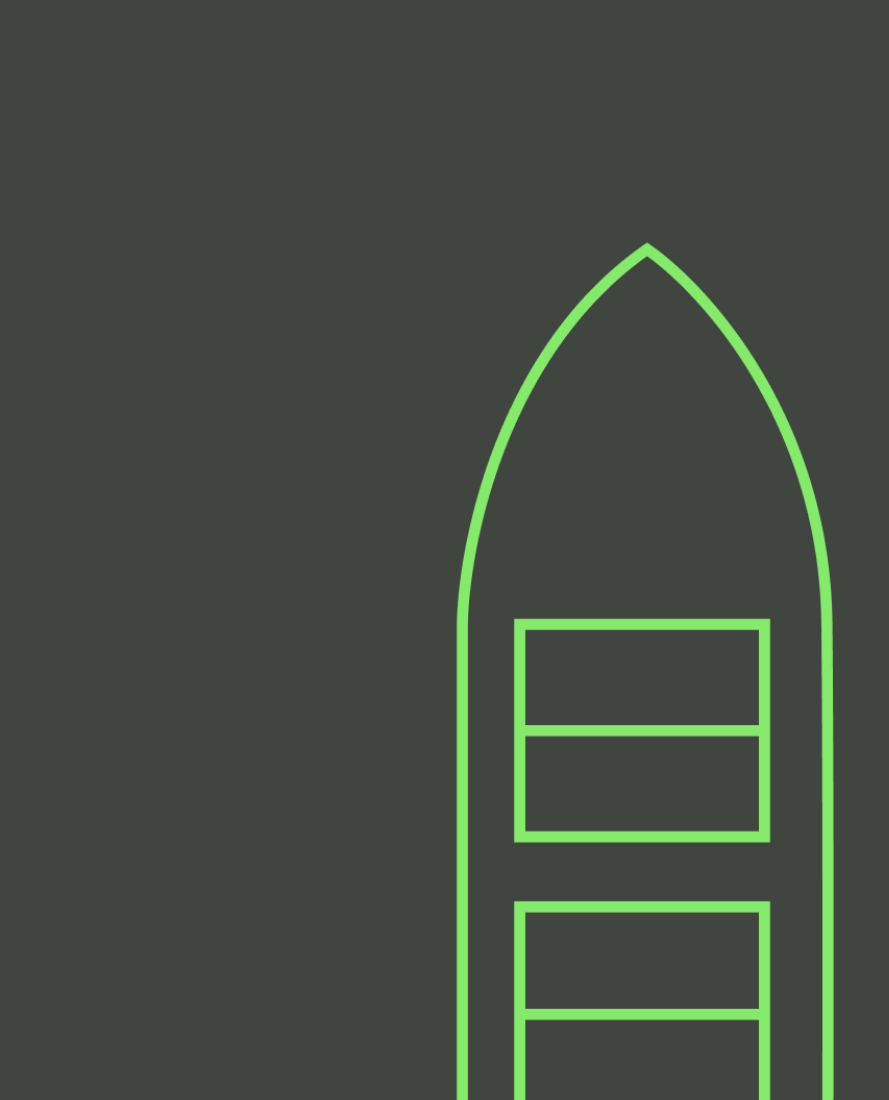
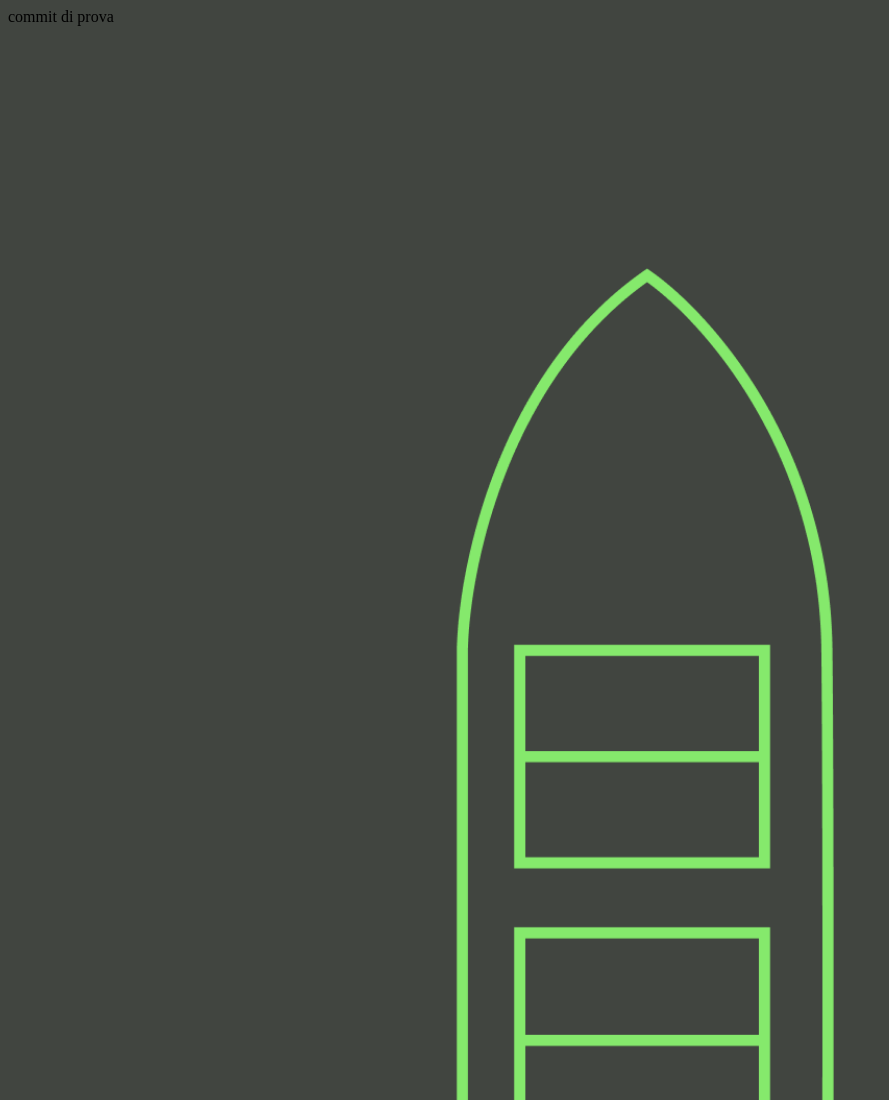
Before and after one commit to Toticrivello/visualc, a website with bundled scripts: page index.html in a window 1280 px wide. Shown: the top 1100 px of the page, without its empty margins (0-889 px from the left). Built offline with nearby package versions, Linux system fonts and the light colour scheme.

Commit message:
Commit di esempio

```diff
--- a/index.html
+++ b/index.html
@@ -20,15 +20,15 @@
 
 <body> <!--CONTENUTO-->
 
-    <DIV> <!--CONTENITORE PAGINA-->
-
-        <DIV id="vessel" style="margin: 15%; width: 70%; margin-top: 20px; margin-bottom: 10px;">  <!--CONTENITORE NAVE-->
+    <div> <!--CONTENITORE PAGINA-->
+        <div>commit di prova</div>
+        <div id="vessel" style="margin: 15%; width: 70%; margin-top: 20px; margin-bottom: 10px;">  <!--CONTENITORE NAVE-->
 
             <img src="VESSEL.png" style="width: 50%; margin: 25%;"></img>
 
-        </DIV>
+        </div>
 
-        <DIV id="logo" style="margin: 15%; width: 70%; display: flex; align-items: center; justify-content: center  ; margin-top: 10px;"> <!--CONTENITORE TITOLO-->
+        <div id="logo" style="margin: 15%; width: 70%; display: flex; align-items: center; justify-content: center  ; margin-top: 10px;"> <!--CONTENITORE TITOLO-->
 
             <img src="LOGO.png" style="width:30%; padding: 2%;"></img>
 
@@ -36,11 +36,11 @@
                 <p>DRAFT</p>
             </div>
 
-        </DIV>
+        </div>
 
 
 
-    </DIV>
+    </div>
 
 </body>
 </html>
```
